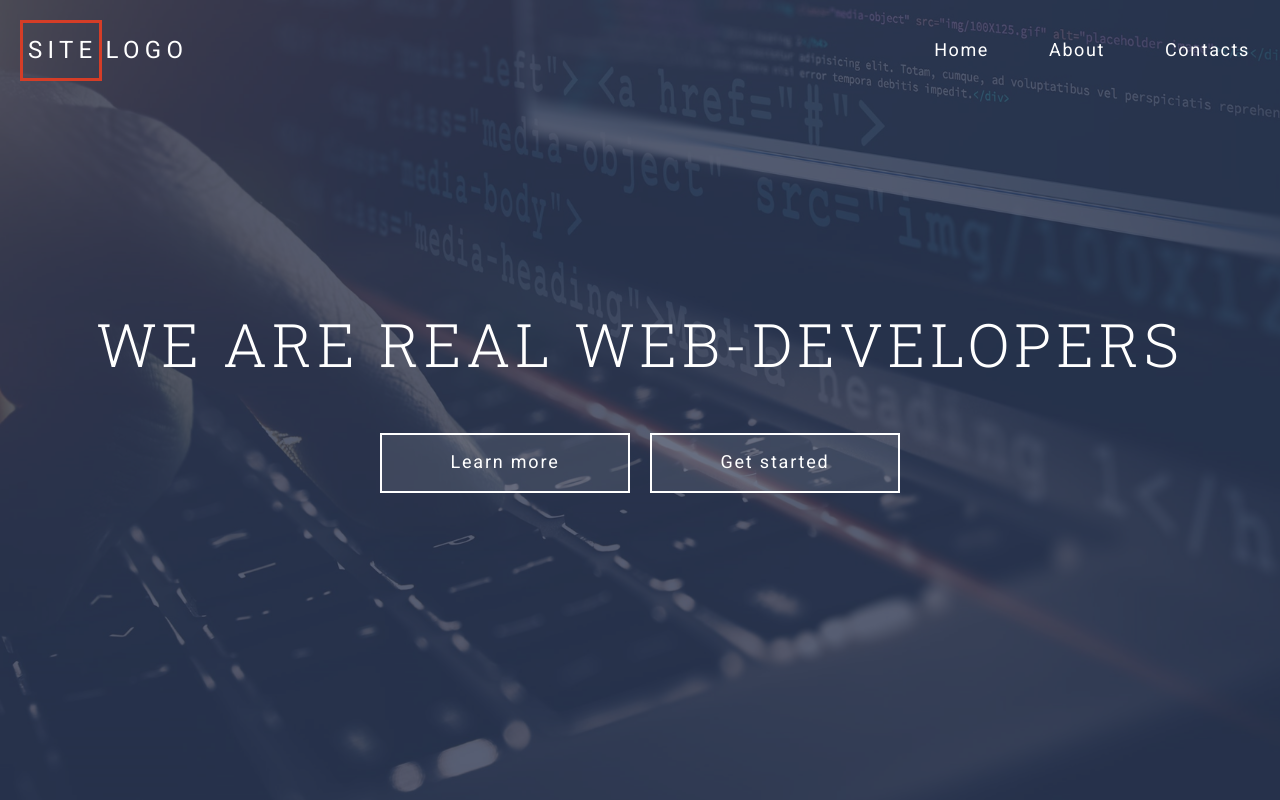
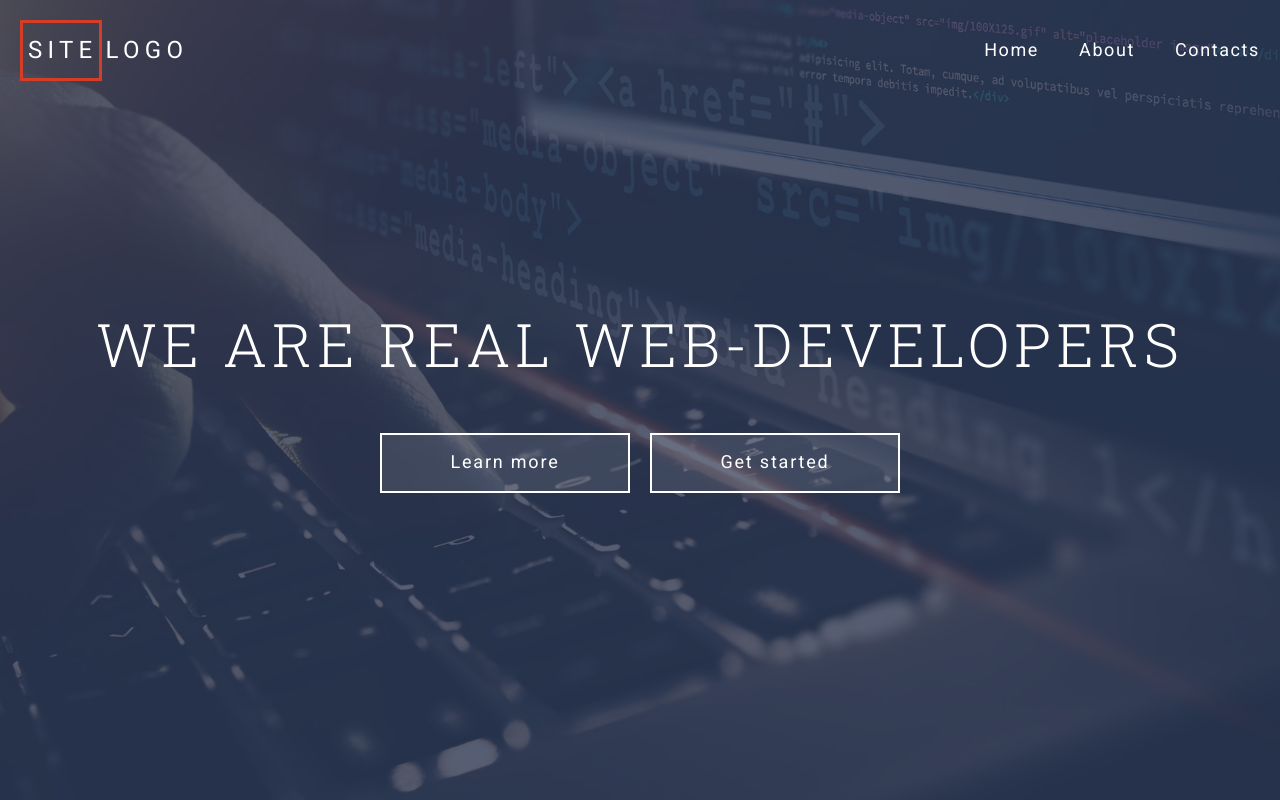
Before and after one commit to Titef84/grid-template-init-project, a website: page index.html in a window 1280 px wide. Shown: the top 800 px of the page. Drawn offline with Linux system fonts and the light colour scheme.

Commit message:
внесены изменение меню

```diff
--- a/assets/scss/components/header/_header-navbar.scss
+++ b/assets/scss/components/header/_header-navbar.scss
@@ -17,7 +17,7 @@
       justify-content: end;
       grid-template-columns: repeat(auto-fit, minmax(2em, max-content));
       gap: $gap;
-      @include unlist(0 -10px 0);
+      @include unlist(0 -10px 0 0);
     }
 
     @include md {
@@ -141,7 +141,7 @@
     transition: color 0.5s;
 
     @include md-min {
-      padding: $gap $gap;
+      padding: $gap $gap-sm;
     }
 
     @include md {
```
Also changed, not shown: assets/css/style.css.
